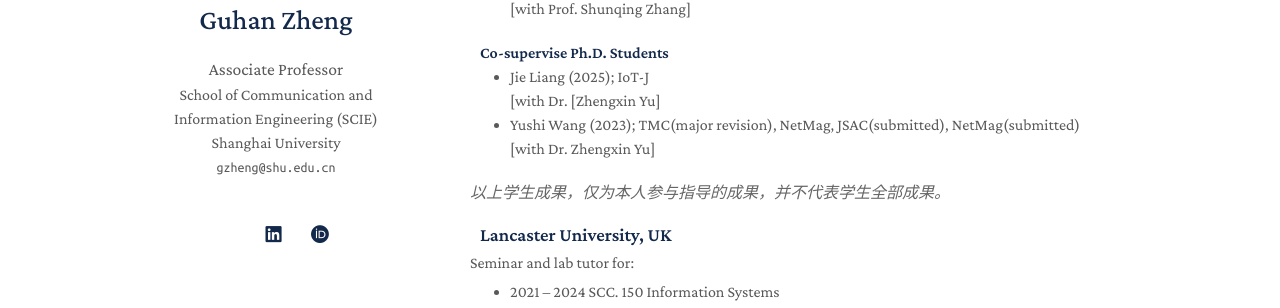
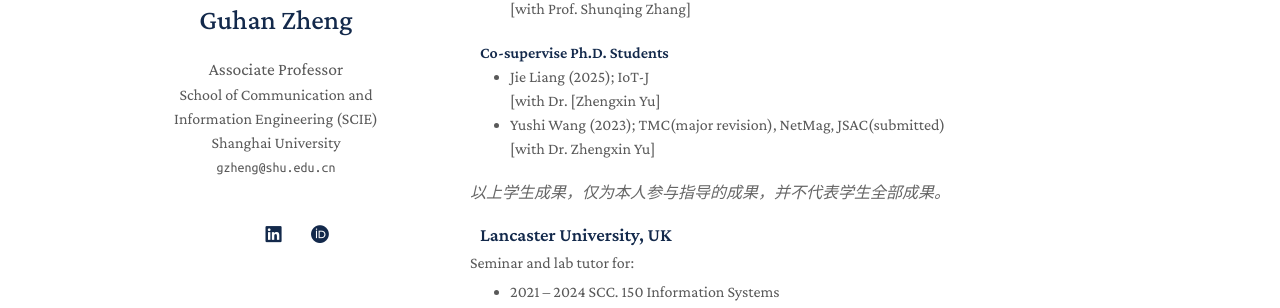
Before and after one commit to Guhan328/Guhan328.github.io, a Jekyll site: the page built from teaching.md, in a window 1280 px wide. Shown: the part 276-584 px from the top of the page. Built offline with Jekyll 4.4.1, drawn with Linux system fonts in a browser that asks for light colours; a style sheet for code colours, icons or effects is not loaded.

Commit message:
Update teaching.md

```diff
--- a/_includes/teaching.md
+++ b/_includes/teaching.md
@@ -16,7 +16,7 @@
 <h4 style="margin:0 10px 0;">Co-supervise Ph.D. Students</h4>
 <ul>
   <li>Jie Liang (2025); IoT-J <br>[with Dr. [Zhengxin Yu]</li>
-  <li>Yushi Wang (2023); TMC(major revision), NetMag, JSAC(submitted), NetMag(submitted) <br>[with Dr. Zhengxin Yu]</li>
+  <li>Yushi Wang (2023); TMC(major revision), NetMag, JSAC(submitted) <br>[with Dr. Zhengxin Yu]</li>
 </ul>
 <p style="font-style: italic; color: #666; margin-top: 10px;">
   以上学生成果，仅为本人参与指导的成果，并不代表学生全部成果。
```
